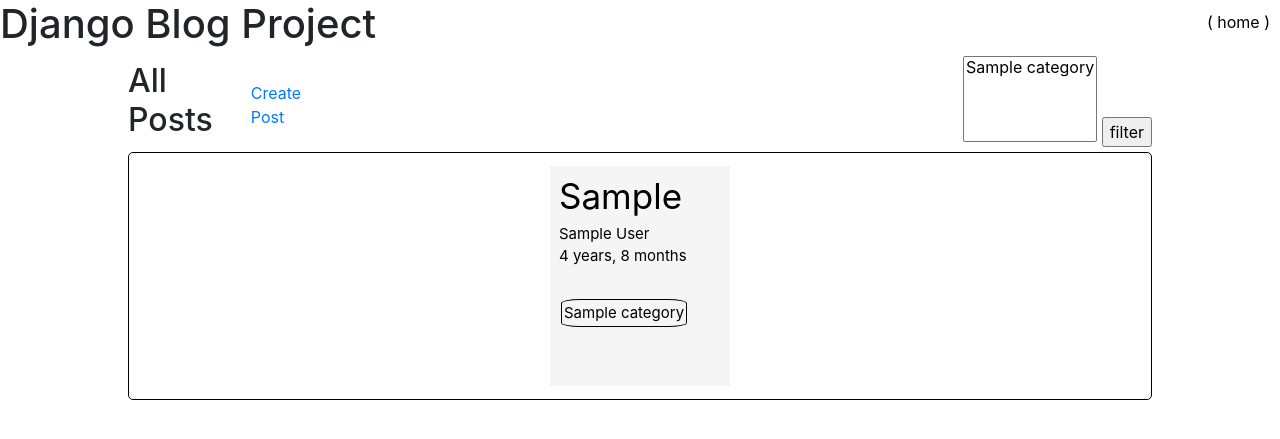
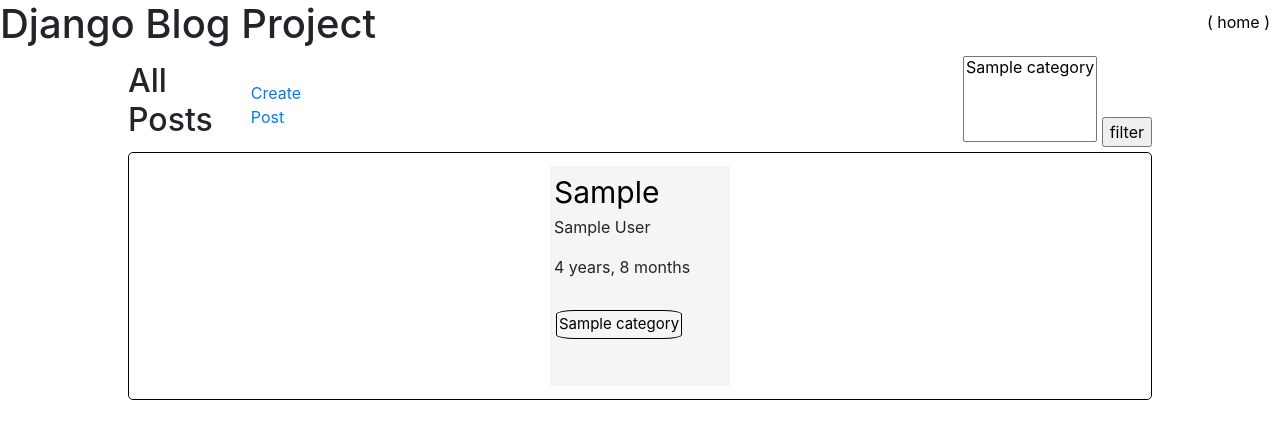
Before and after one commit to nimaminooei/Django-TodoApp-CBV, a Django app: template core/blog/templates/post_list.html in a window 1280 px wide. Shown: the top 439 px of the page. Run offline with Django 5.2, Linux system fonts and the light colour scheme; the template is opened without the code that fills it: most values are stand-ins (such as "Sample title", 1, 10 or a date in 2020); some libraries are stand-ins or nearby versions.

Commit message:
add python decouple and fix blog bug

```diff
--- a/core/blog/templates/post_list.html
+++ b/core/blog/templates/post_list.html
@@ -1,66 +1,60 @@
-{% load static %}
-{% load humanize %}
-{% load filter %}
+{% load static %} {% load humanize %} {% load filter %}
 <!DOCTYPE html>
 <html lang="en">
+
 <head>
   <meta charset="UTF-8" />
   <meta name="viewport" content="width=device-width, initial-scale=1.0" />
   <title>Document</title>
   <link rel="stylesheet" href="{% static 'css/bootstrap.min.css' %}" />
   <link rel="stylesheet" href="{% static 'css/bootstrap.css' %}" />
-    <link rel="stylesheet" href="css/mobiscroll.javascript.min.css" />
 </head>
+
 <body>
   <div class="home">
-      <a
-        style="float: right; text-decoration: none; color: black"
-        href="{% url 'index' %}"
-        >( home )</a
-      >
+    <a style="float: right; text-decoration: none; color: black" href="{% url 'index' %}">( home )</a>
   </div>
-    <h1>Django Blog  Project</h1>
+  <h1>Django Blog Project</h1>
   <div class="sec">
-
     <form action="" method="get">
-        <select class="form-select" name="category" multiple style="min-width: 80px;">
+      <select class="form-select" name="category" multiple style="min-width: 80px">
         {% for i in category %}
         <option value="{{i.id}}">{{i}}</option>
         {% endfor %}
       </select>
-        <input type="submit"  value="filter" />
+      <input type="submit" value="filter" />
     </form>
     <div class="boxt">
-        <h2 >All Posts</h2>
+      <h2>All Posts</h2>
       <a href="{% url 'blog:create-post' %}">Create Post</a>
     </div>
   </div>
   <div class="box">
     {% for post in post %}
+
       <div class="items">
-        <a
-          href="{% url 'blog:detail-post' pk=post.id %}"
-          style="font-size: 35px"
-        >
+        <div class="itemms">
+          <div><a href="{% url 'blog:detail-post' pk=post.id %}">
+            <p style="font-size: 30px; margin: 0">
+              {{post.title|first_word }}
+            </p>
+          </a>
+          </div>
           <div>
-            {{post.title|first_word }}
-            <br>
-            <p>
-              {{post.author}}
-              <br>
-              {{post.updated_date|timesince}}
-              <br>
+            <p>{{post.author}}</p>
+          </div>
+          <div>
+            <p>{{post.updated_date|timesince}}</p>
+          </div>
+
           <div class="cate">
             {% for i in post.category.all %}
-                <p>
-
-                {{ i }}
-              </p>
+            <div>
+              <a href="{% url 'blog:list-post' %}?category={{ i.id }}"><p>{{ i }}</p></a>
+            </div>
             {% endfor %}
           </div>
-            </p>
         </div>
-        </a>
 
         {% if user == post.author %}
         <div>
@@ -69,6 +63,7 @@
         </div>
         {% endif %}
       </div>
+
     {% endfor %}
   </div>
   <script src="js/mobiscroll.javascript.min.js"></script>
@@ -82,34 +77,40 @@
       inputElement: document.getElementById("demo-multiple-select-input"),
     });
   </script>
-    <script
-      src="https://cdn.jsdelivr.net/npm/bootstrap@5.3.3/dist/js/bootstrap.bundle.min.js"
+  <script src="https://cdn.jsdelivr.net/npm/bootstrap@5.3.3/dist/js/bootstrap.bundle.min.js"
     integrity="sha384-YvpcrYf0tY3lHB60NNkmXc5s9fDVZLESaAA55NDzOxhy9GkcIdslK1eN7N6jIeHz"
-      crossorigin="anonymous"
-    ></script>
+    crossorigin="anonymous"></script>
   <style>
-      .sec{
+    .itemms {
+      display: flex;
+      flex-direction: column;
+      justify-content: space-between;
+    }
+
+    .sec {
       display: flex;
       flex-direction: row-reverse;
       justify-content: space-between;
       max-width: 80%;
       margin: 5px auto;
       align-items: end;
+    }
 
-      }
-      .boxt{
+    .boxt {
       display: flex;
       width: 20%;
       align-items: center;
       justify-content: space-between;
     }
-      .cate{
+
+    .cate {
       width: 95%;
       display: flex;
       flex-direction: row;
       flex-wrap: wrap;
     }
-      .cate p{
+
+    .cate p {
       text-align: center;
       border: 0.5px solid black;
       padding: 2px;
@@ -118,21 +119,26 @@
       margin-block-start: 1em;
       margin-block-end: 1em;
     }
+
     body {
       vertical-align: center;
     }
+
     .home {
       position: absolute;
       right: 10px;
       top: 10px;
     }
+
     .box a {
-        margin-left: 5px;
+      /* margin-left: 2px; */
       color: black;
     }
-      a p{
+
+    a p {
       font-size: 15px;
     }
+
     .items {
       display: flex;
       flex-direction: column;
@@ -143,6 +149,7 @@
       margin: 5px;
       padding: 4px;
     }
+
     .box {
       justify-content: space-around;
       display: flex;
@@ -156,4 +163,5 @@
     }
   </style>
 </body>
+
 </html>
--- a/core/pytest.ini
+++ b/core/pytest.ini
@@ -1,2 +1,2 @@
 [pytest]
-DJANGO_SETTINGS_MODULE = core.settings
+DJANGO_SETTINGS_MODULE = core.settingsd
--- a/docker-compose-stage.yml
+++ b/docker-compose-stage.yml
@@ -20,6 +20,7 @@
     environment:
       - SECRET_KEY=test
       - DEBUG=False
+      - ALLOWED_HOSTS=*
     depends_on :
       - redis
   worker:
```
Also changed, not shown: core/core/settings.py (+6 -6 lines), requirements.txt (+24 -9 lines). Lines whose indentation alone changed are shown as unchanged.
